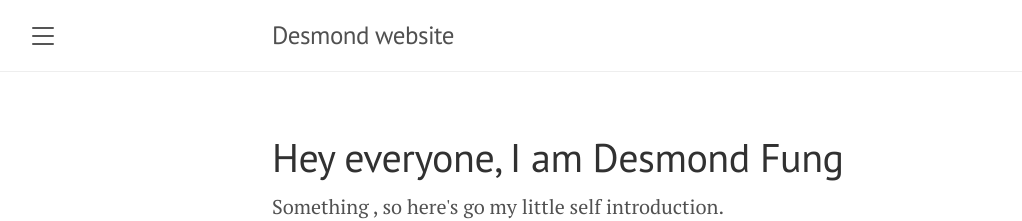
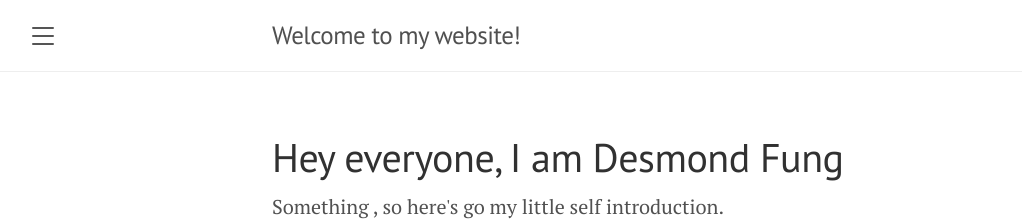
Before and after one commit to ddhangdd/ddhangdd.github.io, a Jekyll site: the page built from index.html, in a window 1280 px wide. Shown: the top 221 px of the page, without its empty margins (8-1030 px from the left). Built offline with Jekyll 4.4.1, drawn with Linux system fonts in a browser that asks for light colours; the list of posts is cut into pages by our own code.

Commit message:
Update _config.yml

```diff
--- a/_config.yml
+++ b/_config.yml
@@ -8,7 +8,7 @@ plugins:
   - jekyll-paginate
 
 #Site settings
-title: Desmond website
+title: Welcome to my website!
 email: dfung2@wisc.edu
 url: https://ddhangdd.github.io/
 cv: https://github.com/ddhangdd/ddhangdd.github.io/raw/master/hw08.pdf
```
